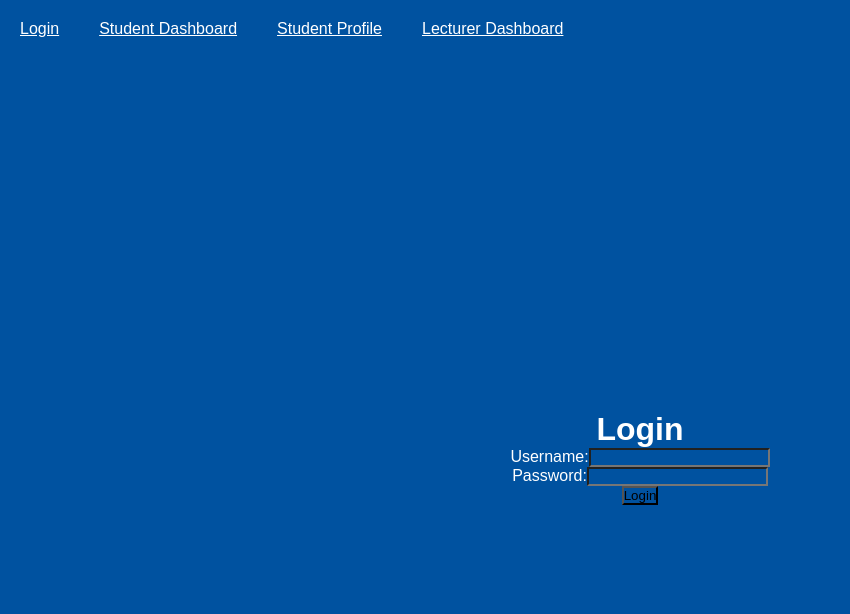
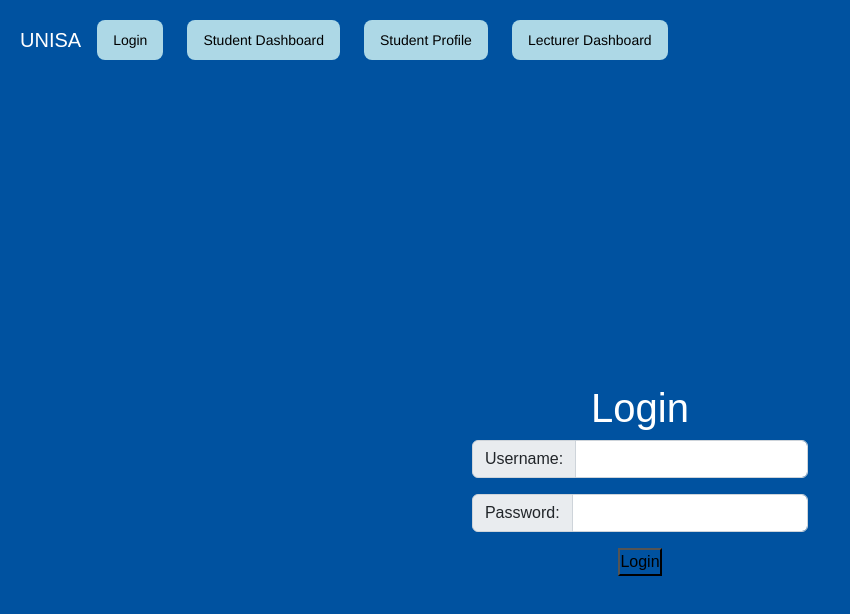
Before and after one commit to MunyaradziMagura/Student-Attendance-System, a React (Create React App) app in the folder client/student-attendence-system/: page /login in a window 1280 px wide. Shown: the top 614 px of the page, without its empty margins (0-850 px from the left). Built offline with nearby package versions, Linux system fonts and the light colour scheme.

Commit message:
added bootsrap to the login

```diff
--- a/client/student-attendence-system/package.json
+++ b/client/student-attendence-system/package.json
@@ -6,7 +6,9 @@
     "@testing-library/jest-dom": "^5.16.4",
     "@testing-library/react": "^13.3.0",
     "@testing-library/user-event": "^13.5.0",
+    "bootstrap": "^5.2.0",
     "react": "^18.2.0",
+    "react-bootstrap": "^2.4.0",
     "react-dom": "^18.2.0",
     "react-router-dom": "^6.3.0",
     "react-scripts": "5.0.1",
--- a/client/student-attendence-system/src/App.js
+++ b/client/student-attendence-system/src/App.js
@@ -1,31 +1,50 @@
-import React from 'react';
+import React from "react";
 //import ReactDOM from 'react-dom/client';
-import { BrowserRouter as Router, Routes, Route, Link } from 'react-router-dom'
-import './styles/index.css';
-import Login from './pages/Login';
-import StudentDashboard from './pages/StudentDashboard';
-import StudentProfile from './pages/StudentProfile';
-import LecturerDashboard from './pages/LecturerDashboard';
+import { BrowserRouter as Router, Routes, Route, Link } from "react-router-dom";
+import "./styles/index.css";
+import { Navbar } from "react-bootstrap";
+import "bootstrap/dist/css/bootstrap.css";
+import Login from "./pages/Login";
+import StudentDashboard from "./pages/StudentDashboard";
+import StudentProfile from "./pages/StudentProfile";
+import LecturerDashboard from "./pages/LecturerDashboard";
 
 function App() {
   return (
     <div className="App">
       <Router>
-        <nav>
-          <Link to="/login" style={{padding: 20}}>Login</Link>
-          <Link to="/studentdashboard" style={{padding: 20}}>Student Dashboard</Link>
-          <Link to="/studentprofile" style={{padding: 20}}>Student Profile</Link>
-          <Link to="/lecturerdashboard" style={{padding: 20}}>Lecturer Dashboard</Link>
-        </nav>
+        <Navbar variant="dark" style={{ padding: 20 }}>
+          {/* add logo */}
+          <Navbar.Brand>UNISA</Navbar.Brand>
+          <nav>
+            <Link to="/login"  className="navButtons">
+              Login
+            </Link>
+          </nav>
+          <nav className="navBlock">
+            <Link to="/studentdashboard" className="navButtons">
+              Student Dashboard
+            </Link>
+          </nav>
+          <nav className="navBlock">
+            <Link to="/studentprofile"  className="navButtons">
+              Student Profile
+            </Link>
+          </nav>
+          <nav className="navBlock">
+            <Link to="/lecturerdashboard"  className="navButtons">
+              Lecturer Dashboard
+            </Link>
+          </nav>
+        </Navbar>
         <Routes>
-          <Route path="/studentdashboard" element={<StudentDashboard/>}/>
-          <Route path="/login" element={<Login/>}/>
-          <Route path="/studentprofile" element={<StudentProfile/>}/>
-          <Route path="/lecturerdashboard" element={<LecturerDashboard/>}/>
+          <Route path="/studentdashboard" element={<StudentDashboard />} />
+          <Route path="/login" element={<Login />} />
+          <Route path="/studentprofile" element={<StudentProfile />} />
+          <Route path="/lecturerdashboard" element={<LecturerDashboard />} />
         </Routes>
       </Router>
     </div>
-
   );
 }
 
--- a/client/student-attendence-system/src/pages/Login.js
+++ b/client/student-attendence-system/src/pages/Login.js
@@ -1,15 +1,27 @@
+import Form from 'react-bootstrap/Form';
+import InputGroup from 'react-bootstrap/InputGroup';
+
 const Login = () => {
   return (
     <div className="Login">
         <form>
             <h1>Login</h1>
             <div>
-                <label>Username:</label>
-                <input type="text" name="username" id="username"/>
+                <InputGroup className="mb-3">
+        <InputGroup.Text id="basic-addon3">
+        Username:
+        </InputGroup.Text>
+        <Form.Control id="basic-url" aria-describedby="basic-addon3" />
+      </InputGroup>
             </div>
             <div>
-                <label>Password:</label>
-                <input type="text" name="username" id="password"/>
+            <InputGroup className="mb-3">
+        <InputGroup.Text id="basic-addon3">
+        Password:
+        </InputGroup.Text>
+        <Form.Control id="basic-url" aria-describedby="basic-addon3" />
+      </InputGroup>
+
             </div>
             <button type="Login">Login</button>
         </form>
--- a/client/student-attendence-system/src/styles/index.css
+++ b/client/student-attendence-system/src/styles/index.css
@@ -25,3 +25,7 @@ nav {
 a {
   color: white;
 }
+Link{
+  background-color: red;
+  backgroundColor: 'red';
+}
--- a/client/student-attendence-system/src/styles/login.css
+++ b/client/student-attendence-system/src/styles/login.css
@@ -22,3 +22,42 @@ form {
     align-items: center;
     color: white;
 }
+
+/* each block of the nav bar */
+.navBlock{
+    padding-left: 1.5em;
+    padding-right: 0em;
+}
+
+.navButtons{
+  background-color: lightblue;
+  border-radius: 8px;
+  border-style: none;
+  box-sizing: border-box;
+  color: black;
+  cursor: pointer;
+  display: inline-block;
+  font-family: "Haas Grot Text R Web", "Helvetica Neue", Helvetica, Arial, sans-serif;
+  font-size: 14px;
+  font-weight: 500;
+  height: 40px;
+  line-height: 20px;
+  list-style: none;
+  margin: 0;
+  outline: none;
+  padding: 10px 16px;
+  position: relative;
+  text-align: center;
+  text-decoration: none;
+  transition: color 100ms;
+  vertical-align: baseline;
+  user-select: none;
+  -webkit-user-select: none;
+  touch-action: manipulation;
+}
+
+.navButtons:hover,
+.navButtons:focus {
+  background-color: lightgreen;
+  color: white;
+}
```
Also changed, not shown: client/student-attendence-system/src/components/Navigation.js (added, +35 -0 lines), client/student-attendence-system/src/components/Content.js (added), 1 other file (tests, documents, lock files or other folders).
